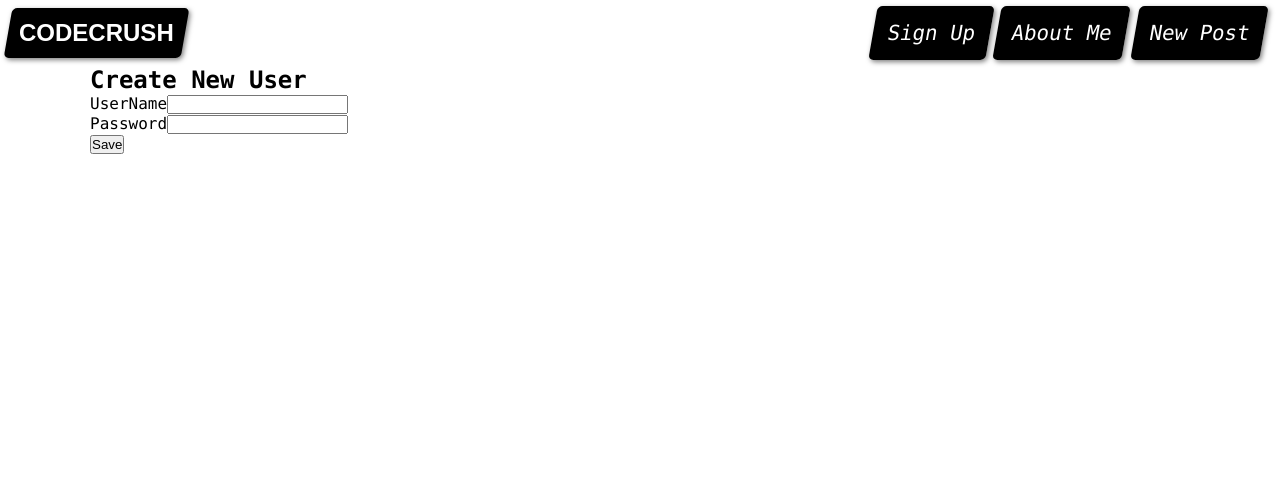
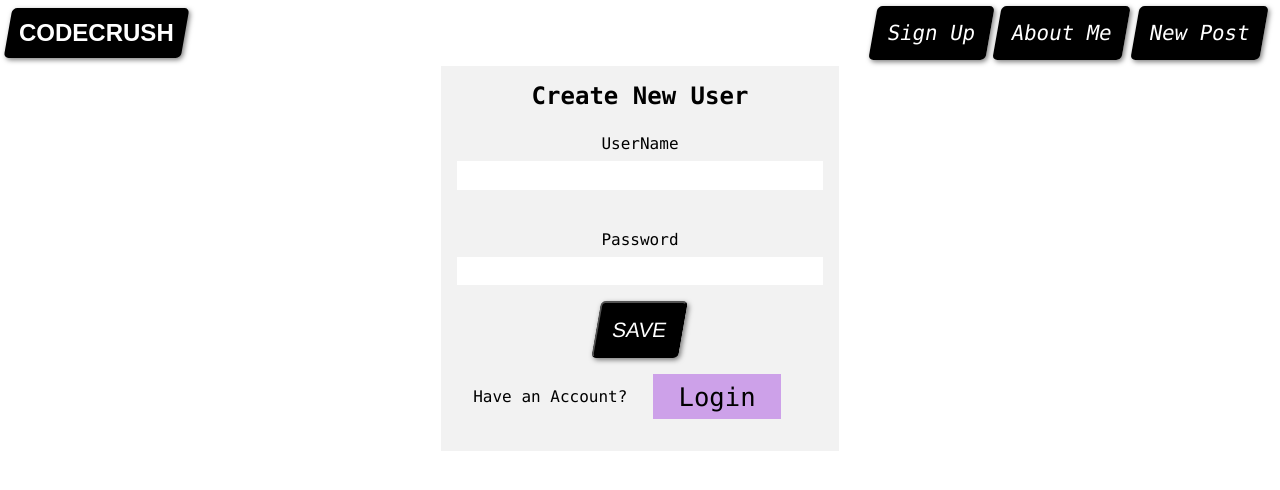
Before and after one commit to Wonski312/blogPage, a Next.js app: page /auth in a window 1280 px wide. Shown: the top 490 px of the page. Built offline with nearby package versions, Linux system fonts and the light colour scheme.

Commit message:
added url mode changes on screen

```diff
--- a/src/components/AuthForm/AuthForm.js
+++ b/src/components/AuthForm/AuthForm.js
@@ -1,7 +1,7 @@
 import Link from "next/link";
 import { useRouter } from "next/router";
 import { useEffect, useState } from "react";
-
+import classes from './AuthForm.module.scss';
 const AuthForm = (props) => {
 	const queryParam = props.query;
 	const [isLogin,setIsLogin]=useState()
@@ -12,22 +12,27 @@
 	})
 
 	console.log(isLogin);
-	return (
-		<form method='POST' action='signUp'>
+	return (<div className={classes.main}>
+
+		<form method='POST' action='signUp' className={classes.form}>
 		<h2>{isLogin === "Login" ? 'Log In' : 'Create New User'}</h2>
 			<div>
-				<div>
+				<div className={classes.input}>
 					<label htmlFor='userName'>UserName</label>
 					<input type='text' id='userName'></input>
 				</div>
-				<div>
+				<div className={classes.input}>
 					<label htmlFor='password'>Password</label>
 					<input type='password' id='password'></input>
 				</div>
 			</div>
-			<Link href='/'></Link>
-			<button>Save</button>
+			<button className={classes.btn}>Save</button>
+			<div className={classes.link}>
+			<p>{isLogin === 'Login'? `Don't have an account?`: 'Have an Account? '}</p>
+			<Link href={`?mode=${isLogin === 'Login'? 'SignUp': 'Login'}`} >{isLogin === 'Login'? 'SignUp': 'Login'}</Link>
+			</div>
 		</form>
+	</div>
 	);
 };
 
--- /dev/null
+++ b/src/components/AuthForm/AuthForm.module.scss
@@ -0,0 +1,47 @@
+.main{
+    display: flex;
+    justify-content: center;align-items: center;
+    text-align: center;
+    // width: 100vw;
+    // height: 100vh;
+}
+.form{
+    padding: 1em;
+    background-color: #f2f2f2;
+}
+.input{
+    padding: 1em 0;
+    display: flex;
+    flex-direction: column;
+    label{
+        padding: 0.5em 0;
+    }
+    input{
+        border: none;
+        padding: 0.5em 1em;
+    }
+}
+.link{
+    display: flex;
+    // justify-content: center;
+    align-items: center;
+    padding: 1em;
+    a{
+        font-size: 1.6rem;
+        padding: 0.3em 1em;
+        margin:  0 1em;
+        background-color: #cda1e9;
+    }
+
+}
+.btn {
+	border-radius: 5px;
+	font-size: 1.3rem;
+	background: #000;
+	list-style: none;
+	padding: 0.7em;
+	box-shadow: 2px 2px 5px rgba(0, 0, 0, 0.5);
+    color: #fff;
+    text-transform: uppercase;
+    transform: skew(-10deg);
+}
```
